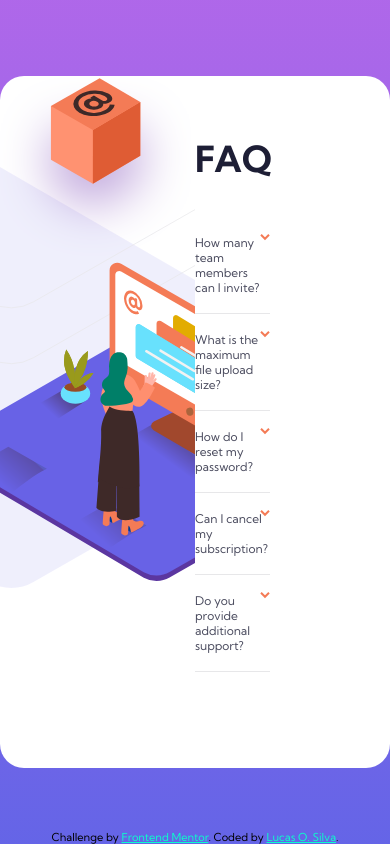
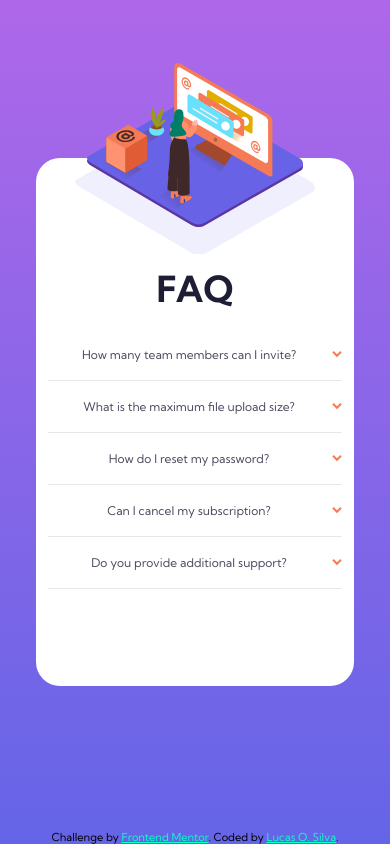
Before and after one commit to Lc-Olimpio/FrontEndMentor-faq-accordion-card, a plain HTML site: page index.html in a window 390 px wide. Drawn offline with Linux system fonts and the light colour scheme.

Commit message:
complete project, no feedback modifications yet

```diff
--- a/css/style.scss
+++ b/css/style.scss
@@ -24,27 +24,46 @@ h1 {
 .main {
   background-color: hsl(0, 0%, 100%);
   display: flex;
+  justify-content: space-between;
   width: 70em;
   border-radius: 2em;
+  margin: 3em;
 }
 
 .imgdiv {
   background-image: url(../images/illustration-woman-online-desktop.svg),url(../images/bg-pattern-desktop.svg) ;
-  background-position:  -5em,-30em -16em;
-  background-size: 35em, 60em ;
+  background-position: -5em, -40em -18em;
+  background-size: 35em, 70em;
   background-repeat: no-repeat, no-repeat;
-  width: 50%;
+  width: 49%;
   position: relative;
+
+  img {
+    &:first-child {
+      position: absolute;
+      left: -7.5em;
+      top: 17em;
+    }
+
+    &:last-child{
+      display: none;
+    }
+  }
 }
 
 .qnadiv {
   padding: 5em 0em;
-  width: 50%;
+  width: 49%;
 
   ul {
     list-style: none;
-    padding: 0em;
+    padding-right: 1em;
     margin: 0 10em 3em 0;
+    height: 22em;
+
+    .selected > p {
+      font-weight: bold;
+    }
   }
 
   li {
@@ -52,6 +71,20 @@ h1 {
     border-bottom: 1px solid hsl(240, 5%, 91%);
     padding: 1.5em 0;
     color: hsl(237, 12%, 33%);
+
+
+    &:hover {
+      cursor: pointer;
+    }
+
+    p{
+      margin-right: 1em;
+    }
+
+
+    &:hover  p{
+      color: hsl(14, 88%, 65%);
+    }
 
     span {
       display: block;
@@ -66,14 +99,15 @@ h1 {
     img {
       position: absolute;
       right: 0;
-      top: 1.4em;
+      top: 1.8em;
+      transition: 300ms;
+    }
+
+    .rotate {
+      transform: rotate(180deg);
     }
   }
 }
-
-
-
-
 
 .attribution {
   font-size: 11px;
@@ -85,3 +119,54 @@ h1 {
     color: hsl(167deg 100% 52%);
   }
 }
+
+@media (max-width: 820px){
+
+  h1 {
+    margin-bottom: 0.5em;
+  }
+
+  .main{
+    flex-direction: column;
+    align-items: center;
+  }
+
+  .imgdiv {
+    background-image: url(../images/bg-pattern-desktop.svg);
+    background-size: 20em;
+    background-position: center -11.5em;
+    background-repeat: no-repeat;
+    width: 100%;
+    height: 8em;
+
+
+    img {
+
+      &:first-child {
+        display: none ;
+
+      }
+      &:last-child{
+        display: block;
+        position: relative;
+        margin: auto;
+        top: -95px;
+        left: auto;
+        width: 18em;
+      }
+    }
+  }
+  .qnadiv {
+    padding: 1em 0;
+    width: 100%;
+    height: 36em;
+    text-align: center;
+
+    ul {
+      list-style: none;
+      padding: 0 1em;
+      margin: auto;
+      max-width: 35em;
+    }
+  }
+}
--- a/index.html
+++ b/index.html
@@ -8,9 +8,6 @@
   <link href="https://fonts.googleapis.com/css2?family=Kumbh+Sans:wght@400;700&display=swap" rel="stylesheet">
   <link rel="stylesheet" href="css/style.css">
   <title>Frontend Mentor | FAQ Accordion Card</title>
-
-
-
 </head>
 <body>
 
@@ -18,48 +15,56 @@
 
     <div class="imgdiv">
       <img src="images/illustration-box-desktop.svg" alt="ilustration box">
-
+      <img src="images/illustration-woman-online-mobile.svg" alt="illustration woman online">
     </div>
 
     <aside class="qnadiv">
       <h1>FAQ</h1>
+
       <ul>
-        <li>
+
+        <li class="qna">
           <p>How many team members can I invite?</p>
           <img src="images/icon-arrow-down.svg" alt="down arrow icon">
           <span class="hidden">can invite up to 2 additional users on the Free plan. There is no limit on
           team members for the Premium plan.</span>
         </li>
-        <li>
+
+        <li class="qna">
           <p>What is the maximum file upload size?</p>
           <img src="images/icon-arrow-down.svg" alt="down arrow icon">
           <span class="hidden">No more than 2GB. All files in your account must fit your allotted storage space.</span>
         </li>
-        <li>
+
+        <li class="qna">
           <p>How do I reset my password?</p>
           <img src="images/icon-arrow-down.svg" alt="down arrow icon">
           <span class="hidden">Click “Forgot password” from the login page or “Change password” from your profile page.
             A reset link will be emailed to you.</span>
         </li>
-        <li>
+
+        <li class="qna">
           <p>Can I cancel my subscription?</p>
           <img src="images/icon-arrow-down.svg" alt="down arrow icon">
           <span class="hidden">Yes! Send us a message and we’ll process your request no questions asked.</span>
         </li>
-        <li>
+
+        <li class="qna">
           <p>Do you provide additional support?</p>
           <img src="images/icon-arrow-down.svg" alt="down arrow icon">
           <span class="hidden">Chat and email support is available 24/7. Phone lines are open during normal business hours.</span>
-        </li>
+        </li class="qna">
+
       </ul>
     </aside>
 
   </main>
 
-  <div class="attribution">
+  <footer class="attribution">
     Challenge by <a href="https://www.frontendmentor.io?ref=challenge" target="_blank">Frontend Mentor</a>.
-    Coded by <a href="#">Lucas O. Silva</a>.
-  </div>
+    Coded by <a href="https://www.frontendmentor.io/profile/Lc-Olimpio">Lucas O. Silva</a>.
+  </footer>
 
+  <script src="js/script.js"></script>
 </body>
 </html>
--- /dev/null
+++ b/js/script.js
@@ -0,0 +1,34 @@
+qna = document.querySelectorAll('.qna')
+
+qna.forEach(element => {
+
+  element.onclick = () => {
+
+    let answer = element.childNodes[5]
+    let arrow = element.childNodes[3]
+
+    if (element.classList.contains('selected') == true || answer.classList.contains('hidden') != true || arrow.classList.contains('rotate') == true){
+
+
+      answer.classList.add('hidden')
+      element.classList.remove('selected')
+      arrow.classList.remove('rotate')
+      return
+    }
+
+    qna.forEach(element => {
+
+      let answer = element.childNodes[5]
+      let arrow = element.childNodes[3]
+
+      arrow.classList.remove('rotate')
+      answer.classList.add('hidden')
+      element.classList.remove('selected')
+    })
+
+
+    element.classList.add('selected')
+    answer.classList.remove('hidden')
+    arrow.classList.add('rotate')
+  }
+});
```
Also changed, not shown: css/style.css, design/active-states.jpg (deleted), design/desktop-design.jpg (deleted), design/desktop-preview.jpg (deleted), design/mobile-design.jpg (deleted), images/desktopPreview.png (added), images/mobilePreview.png (added), 4 other files.
